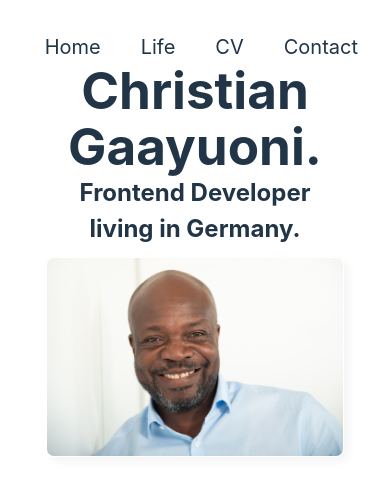
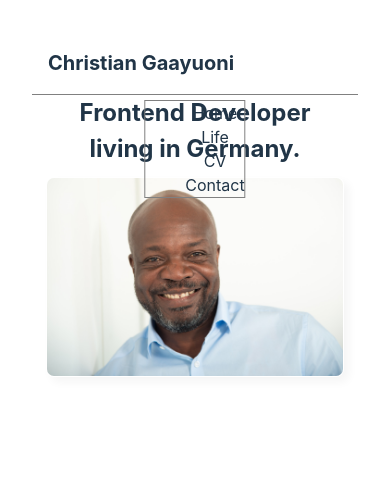
Before and after one commit to GaayuoniC/my-Single-Page-Website, a React (Vite) app in the folder spa-gaayuoni/: page / in a window 390 px wide. Both pictures are taken after a click on the item "Home". Shown: the top 494 px of the page. Built offline with nearby package versions, Linux system fonts and the light colour scheme.

Commit message:
Working on responsiveness and burger menu

```diff
--- a/spa-gaayuoni/components/Header.css
+++ b/spa-gaayuoni/components/Header.css
@@ -1,4 +1,4 @@
-.header-container {
+/* .header-container {
   display: flex;
   gap: 40px;
   justify-content: flex-end;
@@ -9,4 +9,4 @@
 }
 .header-container > li:hover {
   cursor: pointer;
-}
+} */
--- a/spa-gaayuoni/components/Header.jsx
+++ b/spa-gaayuoni/components/Header.jsx
@@ -2,12 +2,39 @@ import "./Header.css"
 
 export function Header(){
 
+
+
+    const MENU =[
+        {
+            title:'Home',
+            link:'#',
+            id:1
+        },
+        {
+            title:'Life',
+            link:'#',
+            id:2
+        },
+        {
+            title:'CV',
+            link:'#',
+            id:3
+        },
+        {
+            title:'Contact',
+            link:'#',
+            id:4
+        },
+    ]
+
     return(<>
+    <div className="logo"> CG</div>
     <ul className="header-container" >
-        <li>Home</li>
-        <li>Life</li>
-        <li>CV</li>
-        <li>Contact</li>
+
+        { MENU.map((menuItem)=>{
+        return <li key='id'>{menuItem.title}</li>
+
+       })}
 
 
 
--- a/spa-gaayuoni/pages/HomePage.jsx
+++ b/spa-gaayuoni/pages/HomePage.jsx
@@ -1,20 +1,16 @@
+import { Header } from "../components/Header";
+import christian from "../src/images/christian.jpeg";
+import "./HomePage.css";
 
-import { Header } from "../components/Header"
-import christian from "../src/images/christian.jpeg"
-import './HomePage.css'
-
-export function HomePage()
-
-   {return(<div className="home-container">
-    <h1>Christian Gaayuoni.</h1>
-   <hr/>
-   <h2>Frontend Developer <br/> living in Germany.</h2>
-   <div>
-      <img id="main-christian-page" src= {christian} alt="christian"/>
-   </div>
-   </div>)
-
-
-
-
+export function HomePage() {
+  return (
+    <div className="home-container">
+      <h2>
+        Frontend Developer <br /> living in Germany.
+      </h2>
+      <div>
+        <img id="main-christian-page" src={christian} alt="christian" />
+      </div>
+    </div>
+  );
 }
--- /dev/null
+++ b/spa-gaayuoni/pages/RootLayout.css
@@ -0,0 +1,54 @@
+nav {
+  display: flex;
+  align-items: center;
+  /* aligngs all the items in a line */
+  justify-content: space-between;
+  /* puts space between the two main divs */
+  border-bottom: 1px solid grey;
+}
+
+nav > .logo {
+  padding: 1rem;
+  font-size: 1.25rem;
+  font-weight: bolder;
+}
+
+nav > .desktop-menu {
+  display: flex;
+  list-style-type: none;
+}
+
+nav > .desktop-menu > li {
+  padding: 1rem;
+  text-decoration: none;
+  font-size: 0.85rem;
+}
+
+nav > .mobile-menu {
+  display: none;
+  /* initially this will not be displayed in the desktop version */
+  list-style-type: none;
+
+  flex-direction: column;
+  /* when displayed the flex direction will also change to column */
+  position: fixed;
+  left: 50%;
+  transform: translate(-50%, 0);
+  top: 100px;
+  border: 1px solid gray;
+}
+
+nav > .desktop-menu > li:hover {
+  opacity: 0.5;
+  cursor: pointer;
+}
+
+@media screen and (max-width: 600px) {
+  nav > .desktop-menu {
+    display: none !important;
+    /* the menu will not show at this break point */
+  }
+  nav > .mobile-menu {
+    display: flex !important;
+  }
+}
--- a/spa-gaayuoni/pages/RootLayout.jsx
+++ b/spa-gaayuoni/pages/RootLayout.jsx
@@ -1,36 +1,60 @@
-import { Life } from "../pages/Life"
-import {Cv} from "../pages/Cv"
-import {Contact} from "../pages/Contact"
-import { HomePage } from "./HomePage"
+import { Life } from "../pages/Life";
+import { Cv } from "../pages/Cv";
+import { Contact } from "../pages/Contact";
+import { HomePage } from "./HomePage";
+import "../pages/RootLayout.css";
 
-import { useState } from "react"
+import { useState } from "react";
 
-export function RootLayout(){
+export function RootLayout() {
+  const [currentPage, setCurrentPage] = useState("");
 
-  const [currentPage, setCurrentPage]= useState('')
+  const MENU = [
+    {
+      title: "Home",
+      link: "#",
+    },
+    {
+      title: "Life",
+      link: "#",
+    },
+    {
+      title: "CV",
+      link: "#",
+    },
+    {
+      title: "Contact",
+      link: "#",
+    },
+  ];
 
-  function handleSelectCurrentPage(text){
-    setCurrentPage(text)
+  function handleSelectCurrentPage(text) {
+    setCurrentPage(text);
   }
 
+  return (
+    <>
+      <nav>
+        <div className="logo"> Christian Gaayuoni</div>
 
+        <ul className="desktop-menu">
+          <li onClick={() => handleSelectCurrentPage("home")}>Home</li>
+          <li onClick={() => handleSelectCurrentPage("life")}>Life</li>
+          <li onClick={() => handleSelectCurrentPage("cv")}>CV</li>
+          <li onClick={() => handleSelectCurrentPage("contact")}>Contact</li>
+        </ul>
+        <ul className="mobile-menu">
+          <li onClick={() => handleSelectCurrentPage("home")}>Home</li>
+          <li onClick={() => handleSelectCurrentPage("life")}>Life</li>
+          <li onClick={() => handleSelectCurrentPage("cv")}>CV</li>
+          <li onClick={() => handleSelectCurrentPage("contact")}>Contact</li>
+        </ul>
+      </nav>
 
-  return   (<>
-
- <ul className="header-container" >
-
-      <li onClick={()=> handleSelectCurrentPage('home')} >Home</li>
-      <li onClick={()=>handleSelectCurrentPage('life')}>Life</li>
-        <li onClick={()=>handleSelectCurrentPage('cv')}>CV</li>
-      <li onClick={()=>handleSelectCurrentPage('contact')}>Contact</li>
-  </ul>
-
-
- {currentPage === 'cv' && <Cv/>}
-  {currentPage === 'contact' && <Contact/>}
-  {
-    currentPage === 'life' && <Life/>
-  }
-  {currentPage === 'home' && <HomePage/> }</>)
-
+      {currentPage === "cv" && <Cv />}
+      {currentPage === "contact" && <Contact />}
+      {currentPage === "life" && <Life />}
+      {currentPage === "home" && <HomePage />}
+    </>
+  );
 }
```
